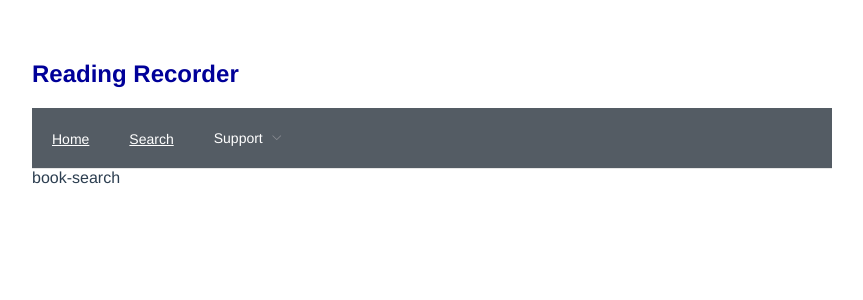
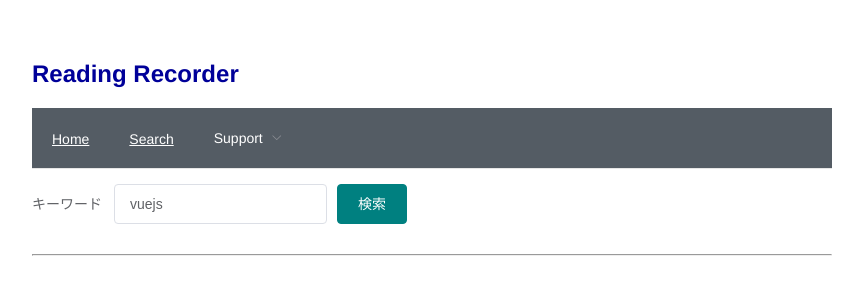
Before and after one commit to MinatoNaka/VueBooksReview, a Vue app: page /search in a window 1280 px wide. Shown: the top 300 px of the page, without its empty margins (208-1071 px from the left). Built offline with nearby package versions, Linux system fonts and the light colour scheme.

Commit message:
書籍検索機能実装

```diff
--- a/src/App.vue
+++ b/src/App.vue
@@ -13,7 +13,6 @@
         <el-menu-item index="3-2"><a href="https://www.sbcr.jp/" target="help">Publisher</a>
         </el-menu-item>
       </el-submenu>
-
     </el-menu>
     <router-view/>
   </div>
--- a/src/views/BookSearch.vue
+++ b/src/views/BookSearch.vue
@@ -1,11 +1,65 @@
 <template>
-  <div>
-    book-search
+  <div id="search">
+    <el-form :inline="true">
+      <el-form-item label="キーワード">
+        <el-input type="text" size="large" v-model="keyword"></el-input>
+      </el-form-item>
+      <el-form-item>
+        <el-button type="primary" @click="onclick">検索</el-button>
+      </el-form-item>
+    </el-form>
+    <hr />
+    <ul>
+        <li v-for="book in books" :key="book.id">
+            {{ book.title }}
+        </li>
+    </ul>
   </div>
 </template>
 
 <script>
+
 export default {
-  name: "book-search",
-};
+  name: 'book-search',
+  components: {
+  },
+  data() {
+    return {
+      keyword: 'vuejs',
+      books: []
+    }
+  },
+  methods: {
+    onclick: function() {
+      this.$http('https://www.googleapis.com/books/v1/volumes?q='
+        + this.keyword)
+        .then((response) => {
+          return response.json()
+        })
+        .then((data) => {
+          this.books = []
+          for (let b of data.items) {
+            let authors = b.volumeInfo.authors
+            let price = b.saleInfo.listPrice
+            let img = b.volumeInfo.imageLinks
+            this.books.push({
+              id: b.id,
+              title: b.volumeInfo.title,
+              author: authors ? authors.join(',') : '',
+              price: price ? price.amount : '-',
+              publisher: b.volumeInfo.publisher,
+              published: b.volumeInfo.publishedDate,
+              image: img ? img.smallThumbnail : '',
+            })
+          }
+        })
+    }
+  }
+}
 </script>
+
+<style scoped>
+#search form {
+  margin-top: 15px;
+}
+</style>
```
